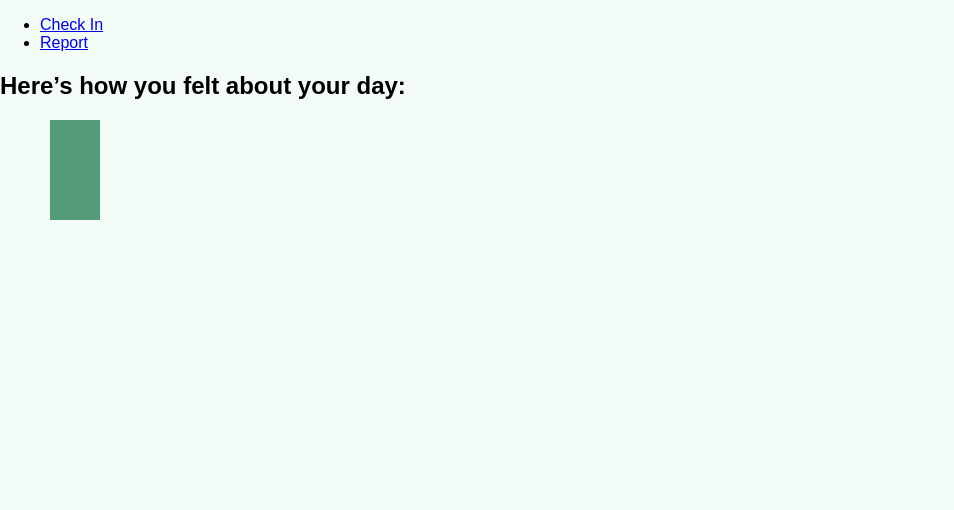
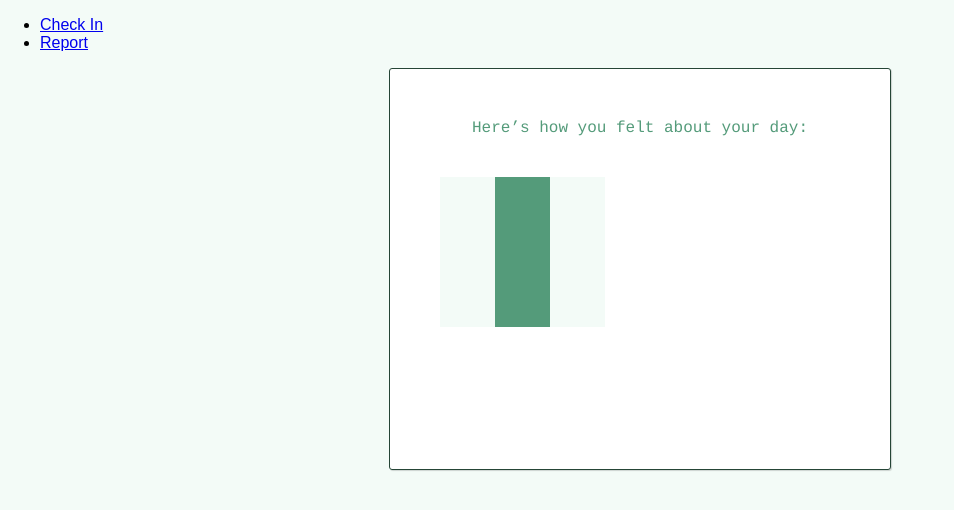
Before and after one commit to ashvalejohn/activity-tracker, a React (Create React App) app: page /report in a window 1280 px wide. Shown: the top 510 px of the page, without its empty margins (0-954 px from the left). Built offline with nearby package versions, Linux system fonts and the light colour scheme.

Commit message:
Style report modal

```diff
--- a/src/components/report.jsx
+++ b/src/components/report.jsx
@@ -6,8 +6,8 @@ const Report = () => {
   console.log(reports);
   return (
     <div className='report'>
-      <h2>Here’s how you felt about your day:</h2>
-      <div>
+      <h2 className='report__title'>Here’s how you felt about your day:</h2>
+      <div className='report__blocks'>
         {
           reports.map((report, index) => {
             return <Block activity={report.activity} feeling={report.feeling} key={index}/>
--- a/src/styles/App.css
+++ b/src/styles/App.css
@@ -1,7 +1,7 @@
 .block {
   display: inline-block;
-  width: 50px;
-  height: 100px;
+  width: 55px;
+  height: 150px;
 }
 .block--good {
   background-color: #549B7A;
@@ -9,16 +9,25 @@
 .block--bad {
   background-color: #f3fbf7;
 }
+.block:hover {
+  cursor: pointer;
+}
 .block:hover .block__activity {
-  cursor: pointer;
-  display: block;
+  cursor: default;
+  opacity: 1;
 }
 
 .block__activity {
-  display: none;
+  opacity: 0;
   position: absolute;
-  background-color: white;
-  width: 200px;
+  border-radius: 3px;
+  background-color: rgba(255, 255, 255, 0.9);
+  width: 440px;
+  height: 100px;
+  border: 1px solid #254536;
+  top: 150px;
+  left: 300px;
+  transition-duration: 0.25s;
 }
 
 .check-in {
@@ -28,8 +37,10 @@
   box-shadow: 1px 1px 1px rgba(0, 0, 0, 0.16);
   color: #549B7A;
   font-family: courier;
-  height: 500px;
-  width: 600px;
+  height: 400px;
+  width: 500px;
+  max-height: 90vh;
+  max-width: 80vw;
   margin: 0 auto;
 }
 .check-in form {
@@ -62,7 +73,7 @@
 }
 .check-in__activity:focus::placeholder {
   color: white;
-  transition-duration: .25s;
+  transition-duration: 0.25s;
 }
 
 .check-in__submit {
@@ -71,14 +82,42 @@
   border-radius: 3px;
   box-shadow: 1px 1px 1px rgba(0, 0, 0, 0.16);
   color: #f3fbf7;
-  padding: 15px 30px;
+  font-size: 1.1rem;
+  height: 50px;
+  width: 100px;
   text-transform: uppercase;
   opacity: .9;
 }
 .check-in__submit:hover {
   cursor: pointer;
   opacity: 1;
-  transition-duration: .25s;
+  transition-duration: 0.25s;
+}
+
+.report {
+  background-color: #fff;
+  border-radius: 3px;
+  border: 1px solid #254536;
+  box-shadow: 1px 1px 1px rgba(0, 0, 0, 0.16);
+  color: #549B7A;
+  font-family: courier;
+  height: 400px;
+  width: 500px;
+  max-height: 90vh;
+  max-width: 80vw;
+  margin: 0 auto;
+  display: flex;
+  flex-direction: column;
+  justify-content: flex-start;
+  align-items: center;
+}
+
+.report__title {
+  margin: 50px 0 40px 0;
+}
+
+.report__blocks {
+  width: 80%;
 }
 
 .spectrum {
@@ -110,11 +149,11 @@ input[type=range]::-webkit-slider-thumb {
   cursor: pointer;
   margin-top: 0px;
   /* You need to specify a margin in Chrome, but in Firefox and IE it is automatic */
-  transition-duration: .25s;
+  transition-duration: 0.25s;
 }
 input[type=range]::-webkit-slider-thumb:hover {
   box-shadow: 0px 1px 3px #fff, 0px 0px 3px #fff;
-  transition-duration: .25s;
+  transition-duration: 0.25s;
 }
 
 /* All the same stuff for Firefox */
@@ -126,11 +165,11 @@ input[type=range]::-moz-range-thumb {
   border-radius: 3px;
   box-shadow: 0px 1px 1px #fff, 0px 0px 1px #fff;
   cursor: pointer;
-  transition-duration: .25s;
+  transition-duration: 0.25s;
 }
 input[type=range]::-moz-range-thumb:hover {
   box-shadow: 0px 1px 3px #fff, 0px 0px 3px #fff;
-  transition-duration: .25s;
+  transition-duration: 0.25s;
 }
 
 /* All the same stuff for IE */
@@ -142,13 +181,18 @@ input[type=range]::-ms-thumb {
   border-radius: 3px;
   box-shadow: 0px 1px 1px #fff, 0px 0px 1px #fff;
   cursor: pointer;
-  transition-duration: .25s;
+  transition-duration: 0.25s;
 }
 input[type=range]::-ms-thumb:hover {
   box-shadow: 0px 1px 3px #fff, 0px 0px 3px #fff;
-  transition-duration: .25s;
+  transition-duration: 0.25s;
 }
 
 body {
   background-color: #f3fbf7;
 }
+
+h1, h2, h3 {
+  font-size: inherit;
+  font-weight: normal;
+}
--- a/src/styles/components/block.scss
+++ b/src/styles/components/block.scss
@@ -1,22 +1,31 @@
 .block{
   display: inline-block;
-  width: 50px;
-  height: 100px;
+  width: 55px;
+  height: 150px;
   &--good{
     background-color: $mdgreen;
   }
   &--bad{
     background-color: $ltgreen;
   }
+  &:hover{
+    cursor: pointer;
+  }
   &:hover .block__activity{
-    cursor: pointer;
-    display: block;
+    cursor: default;
+    opacity: 1;
   }
 }
 
 .block__activity{
-  display: none;
+  opacity: 0;
   position: absolute;
-  background-color: white;
-  width: 200px;
+  border-radius: $border-radius;
+  background-color: rgba(255, 255, 255, 0.9);
+  width: 440px;
+  height: 100px;
+  border: 1px solid $dkgreen;
+  top: 150px;
+  left: 300px;
+  transition-duration: $transition-duration;
 }
--- /dev/null
+++ b/src/styles/components/report.scss
@@ -0,0 +1,15 @@
+.report{
+  @include modal;
+  display: flex;
+  flex-direction: column;
+  justify-content: flex-start;
+  align-items: center;
+}
+
+.report__title{
+  margin: 50px 0 40px 0 ;
+}
+
+.report__blocks{
+  width: 80%;
+}
--- a/src/styles/helpers/_variables.scss
+++ b/src/styles/helpers/_variables.scss
@@ -3,3 +3,4 @@ $mdgreen: #549B7A;
 $dkgreen: #254536;
 $border-radius: 3px;
 $box-shadow: 1px 1px 1px rgba(0, 0, 0, .16);
+$transition-duration: .25s;
```
Also changed, not shown: src/styles/App.scss (+7 -0 lines), src/styles/components/check-in.scss (+6 -12 lines), src/styles/components/spectrum.scss (+6 -6 lines), src/styles/helpers/_mixins.scss (added, +13 -0 lines).
